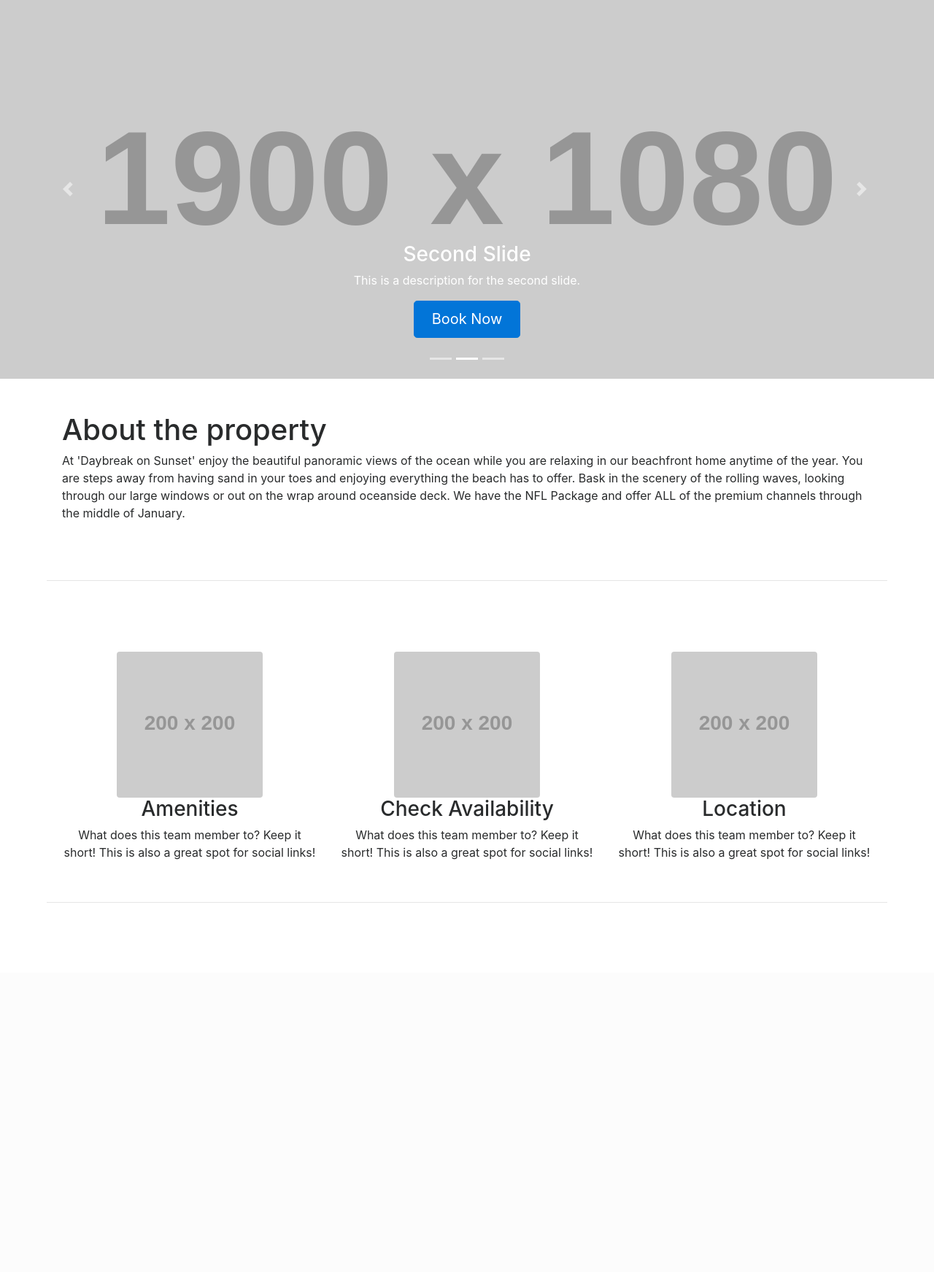
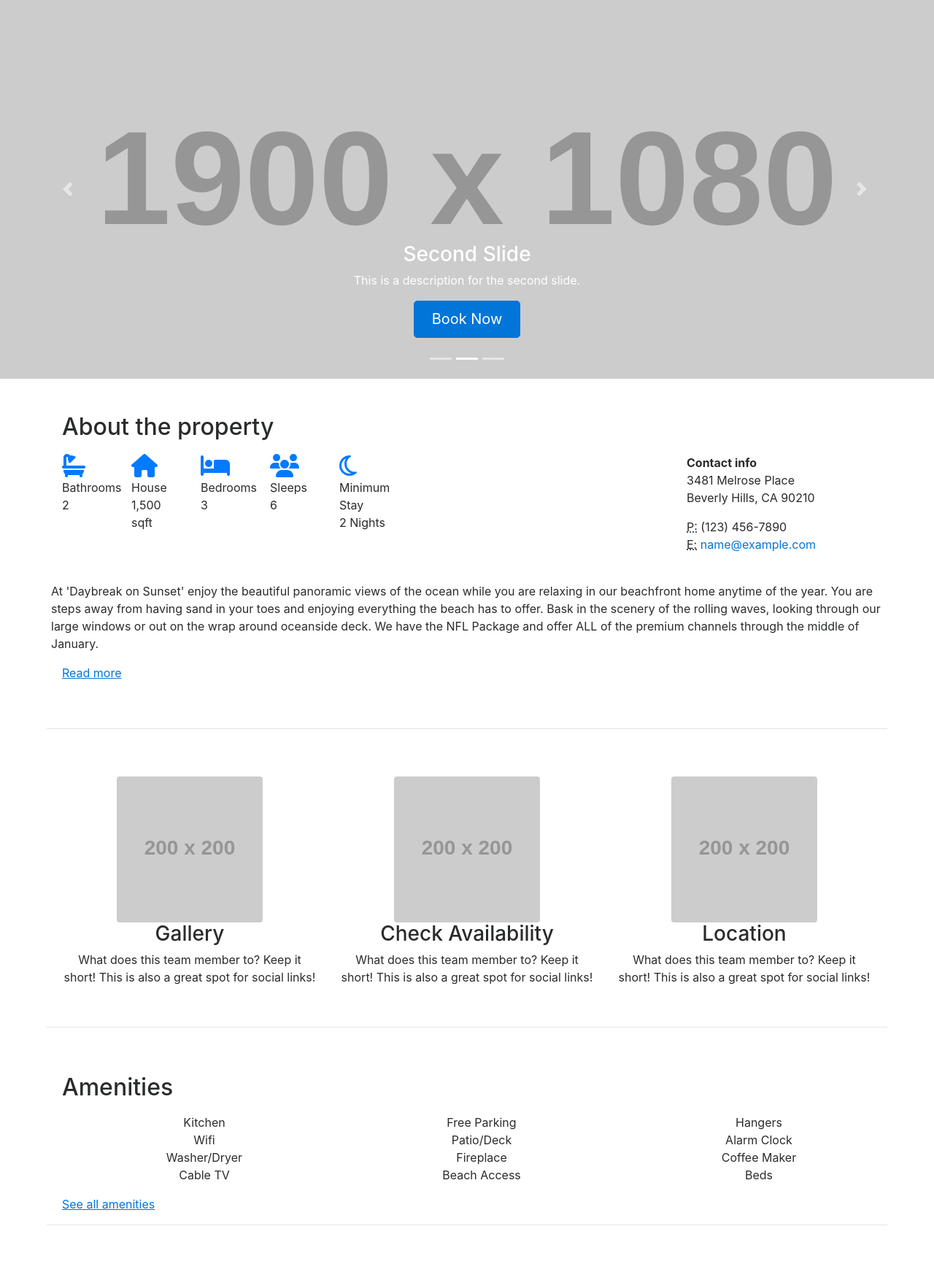
Before and after one commit to famavott/django-vacation-rental, a Django app: page / in a window 1280 px wide. Shown: the part 58-1801 px from the top of the page at 73% size. Before the commit the page ends 1295 px from the top, so only its background shows below. Run offline with Django 3.2, Linux system fonts and the light colour scheme; grey boxes labelled with a size stand in for pictures from a placeholder-image service; some libraries are stand-ins or nearby versions.

Commit message:
Added about section with details.

```diff
--- a/vacation_rental/vacation_rental/static/vacation_rental/style.css
+++ b/vacation_rental/vacation_rental/static/vacation_rental/style.css
@@ -5,5 +5,27 @@
 
 hr {
     width: 90%;
-    margin-bottom: 6rem;
+    margin-bottom: 4rem;
 }
+
+ul {
+    text-align: center;
+    list-style-type: none;
+}
+
+.collapse_btn {
+    /*font-size: 1.2rem;*/
+    text-decoration: underline;
+}
+
+h2 {
+    margin-bottom: 1.2rem;
+}
+
+.amenity-icon {
+    color: #007aff;
+}
+
+address {
+margin-left: 6rem;
+}
--- a/vacation_rental/vacation_rental/templates/vacation_rental/base.html
+++ b/vacation_rental/vacation_rental/templates/vacation_rental/base.html
@@ -9,6 +9,7 @@
 
   <!-- Bootstrap CSS -->
   <link rel="stylesheet" href="https://maxcdn.bootstrapcdn.com/bootstrap/4.0.0-beta.3/css/bootstrap.min.css" integrity="sha384-Zug+QiDoJOrZ5t4lssLdxGhVrurbmBWopoEl+M6BdEfwnCJZtKxi1KgxUyJq13dy" crossorigin="anonymous">
+  <script src="https://use.fontawesome.com/173acaf9b0.js"></script>
   <link rel="stylesheet" href="static/vacation_rental/half-slider.css">
   <link rel="stylesheet" href="static/vacation_rental/style.css">
 
@@ -74,13 +75,117 @@
       </a>
   </div>
 </header>
-  <body>
+<body>
+
+<section class="py-5">
+  <div class="container">
+    <h2>About the property</h2>
+      <div class='row'>
+        <div class="col-lg-12">
+        </div>
+        <div class="amenity-detail col-sm-1">
+          <div class="amenity-icon">
+            <i class="fa fa-bath fa-2x" aria-hidden="true"></i>
+          </div>
+          <div class="amenity-title">
+            Bathrooms
+          </div>
+          <div class="amenity-value">
+            2
+          </div>
+      </div>
+
+      <div class="amenity-detail col-sm-1">
+          <div class="amenity-icon">
+            <i class="fa fa-home fa-2x" aria-hidden="true"></i>
+          </div>
+          <div class="amenity-title">
+            House
+          </div>
+          <div class="amenity-value">
+            1,500 sqft
+          </div>
+      </div>
+
+      <div class="amenity-detail col-sm-1">
+          <div class="amenity-icon">
+            <i class="fa fa-bed fa-2x" aria-hidden="true"></i>
+          </div>
+          <div class="amenity-title">
+            Bedrooms
+          </div>
+          <div class="amenity-value">
+            3
+          </div>
+      </div>
+
+      <div class="amenity-detail col-sm-1">
+          <div class="amenity-icon">
+            <i class="fa fa-users fa-2x" aria-hidden="true"></i>
+          </div>
+          <div class="amenity-title">
+            Sleeps
+          </div>
+          <div class="amenity-value">
+            6
+          </div>
+      </div>
+            <div class="amenity-detail col-sm-1">
+          <div class="amenity-icon">
+            <i class="fa fa-moon-o fa-2x" aria-hidden="true"></i>
+          </div>
+          <div class="amenity-title">
+            Minimum Stay
+          </div>
+          <div class="amenity-value">
+            2 Nights
+          </div>
+      </div>
+      <div class='col-sm-3'>
+      </div>
+      <div class="col-sm-4" id='addr'>
+        <address>
+          <strong>Contact info</strong>
+          <br>3481 Melrose Place
+          <br>Beverly Hills, CA 90210
+          <br>
+        </address>
+        <address>
+          <abbr title="Phone">P:</abbr>
+          (123) 456-7890
+          <br>
+          <abbr title="Email">E:</abbr>
+          <a href="mailto:#">name@example.com</a>
+        </address>
+      </div>
+    </div>
+<br>
+
+        <div class="row">
 
 
-  <section class="py-5">
-      <div class="container">
-        <h1>About the property</h1>
-        <p>At 'Daybreak on Sunset' enjoy the beautiful panoramic views of the ocean while you are relaxing in our beachfront home anytime of the year. You are steps away from having sand in your toes and enjoying everything the beach has to offer. Bask in the scenery of the rolling waves, looking through our large windows or out on the wrap around oceanside deck. We have the NFL Package and offer ALL of the premium channels through the middle of January.</p>
+          <p>At 'Daybreak on Sunset' enjoy the beautiful panoramic views of the ocean while you are relaxing in our beachfront home anytime of the year. You are steps away from having sand in your toes and enjoying everything the beach has to offer. Bask in the scenery of the rolling waves, looking through our large windows or out on the wrap around oceanside deck. We have the NFL Package and offer ALL of the premium channels through the middle of January.</p>
+      </div>
+
+
+
+        <div id="exampleAccordion" data-children=".item">
+        <div class="item">
+        <a data-toggle="collapse" data-parent="#exampleAccordion" href="#exampleAccordion1" role="button" aria-expanded="true" aria-controls="exampleAccordion1" class='collapse_btn'>
+          Read more
+        </a>
+        <div id="exampleAccordion1" class="collapse" role="tabpanel">
+          <p class="mb-3">
+            <br>
+            Daybreak on Sunset is wonderful for a girls getaway, celebrating special occasions or just getting out of town to relax after a hard work week with the ones you love. There are no roads to cross, and just a few private steps down off the deck until you are walking on the beach.
+Gorgeous views on an unspoiled quiet beach are ready for your enjoyment.
+Daybreak on Sunset can comfortably sleep 1-6 people. Upstairs you will have a breathtaking view from our large master loft bedroom with a queen bed with a full bathroom. Downstairs there are two bedrooms and a full bathroom. One room has a queen size bed, while the other has a full size bed along with a twin bed.
+Keywords: Beachfront, Oceanfront, Custom Beach Home, Ocean View, Beach View, Clams, Clean, Girls Getaway, Quiet, Comfortable
+
+          </p>
+        </div>
+        </div>
+        </div>
       </div>
     </section>
 
@@ -94,7 +199,7 @@
         </div>
         <div class="col-lg-4 col-sm-6 text-center mb-4">
           <img class="rounded img-fluid d-block mx-auto" src="http://placehold.it/200x200" alt="">
-          <h3>Amenities
+          <h3>Gallery
           </h3>
           <p>What does this team member to? Keep it short! This is also a great spot for social links!</p>
         </div>
@@ -115,7 +220,59 @@
     </div>
 
 
-<hr>
+    <hr>
+
+
+
+
+    <div class='container'>
+        <h2>Amenities</h2>
+        <div class='row'>
+            <div class='col wrapper'>
+                <ul>
+                    <li>Kitchen</li>
+                    <li>Wifi</li>
+                    <li>Washer/Dryer</li>
+                    <li>Cable TV</li>
+
+                </ul>
+
+            </div>
+            <div class='col wrapper'>
+                <ul>
+                    <li>Free Parking</li>
+                    <li>Patio/Deck</li>
+                    <li>Fireplace</li>
+                    <li>Beach Access</li>
+                </ul>
+            </div>
+            <div class='col wrapper'>
+                <ul>
+                    <li>Hangers</li>
+                    <li>Alarm Clock</li>
+                    <li>Coffee Maker</li>
+                    <li>Beds</li>
+                </ul>
+            </div>
+        </div>
+
+    <div id="exampleAccordion" data-children=".item">
+      <div class="item">
+        <a data-toggle="collapse" data-parent="#exampleAccordion" href="#exampleAccordion1" role="button" aria-expanded="true" aria-controls="exampleAccordion1" class='collapse_btn'>
+          See all amenities
+        </a>
+        <div id="exampleAccordion1" class="collapse" role="tabpanel">
+          <p class="mb-3">
+            Lorem ipsum dolor sit amet, consectetur adipiscing elit. Sed pretium lorem non vestibulum scelerisque. Proin a vestibulum sem, eget tristique massa. Aliquam lacinia rhoncus nibh quis ornare.
+          </p>
+        </div>
+      </div>
+    </div>
+    </div>
+
+
+
+    <hr>
 
 
     <!-- Optional JavaScript -->
@@ -125,3 +282,7 @@
     <script src="https://maxcdn.bootstrapcdn.com/bootstrap/4.0.0-beta.3/js/bootstrap.min.js" integrity="sha384-a5N7Y/aK3qNeh15eJKGWxsqtnX/wWdSZSKp+81YjTmS15nvnvxKHuzaWwXHDli+4" crossorigin="anonymous"></script>
   </body>
 </html>
+
+
+
+{#          #}
```
